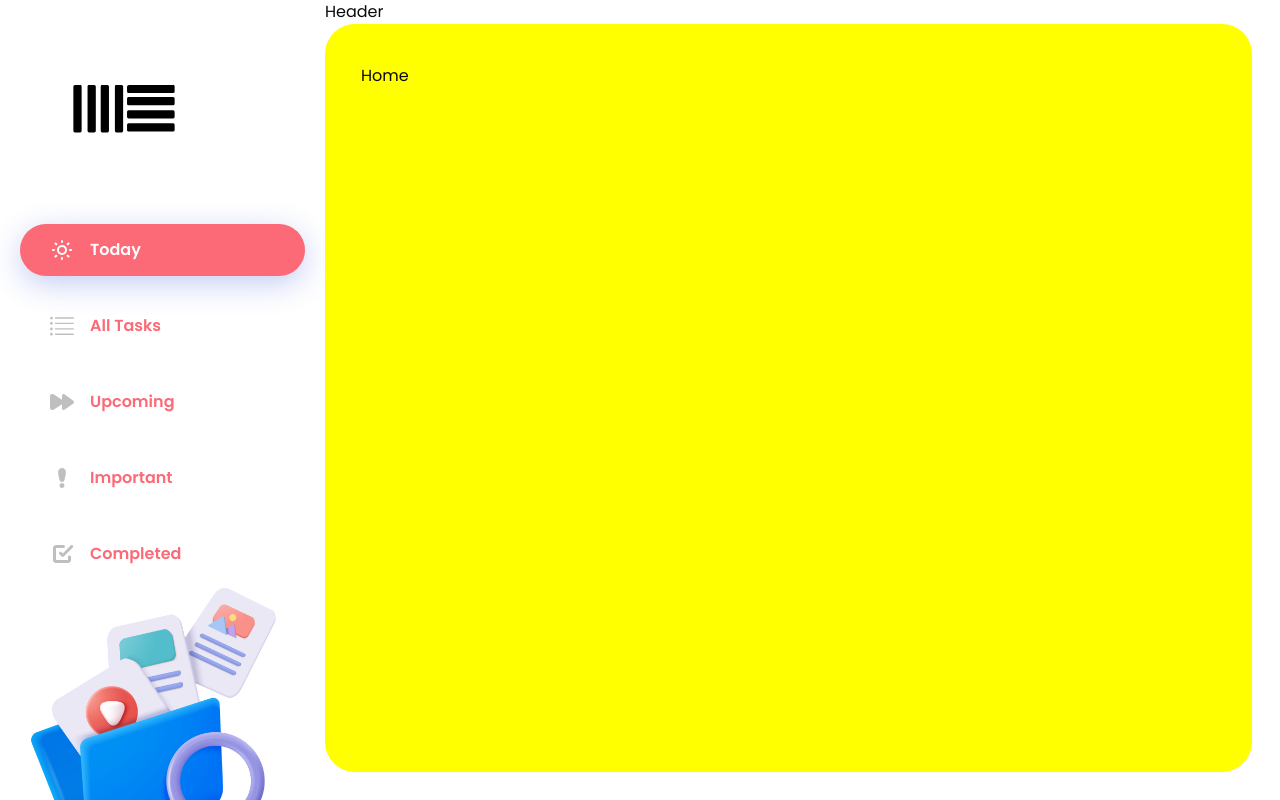
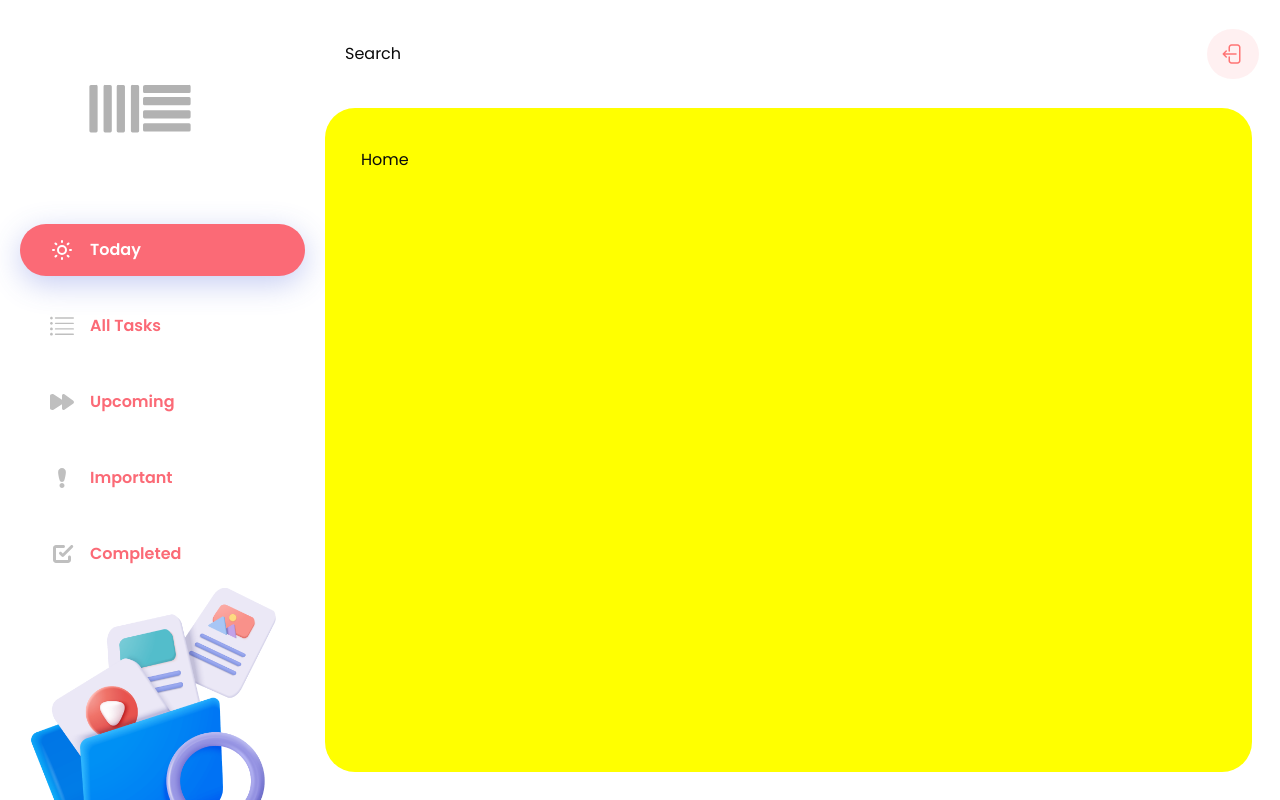
Before and after one commit to linwangboi/perdash, a Next.js app in the folder frontend/: page / in a window 1280 px wide. Built offline with nearby package versions, Linux system fonts and the light colour scheme.

Commit message:
feat: Header.jsx

```diff
--- a/frontend/app/(root)/layout.jsx
+++ b/frontend/app/(root)/layout.jsx
@@ -11,7 +11,7 @@ const layout = async ({children}) => {
         <Sidebar firstName={'Test'} email={'example@gmail.com'} />
         <section className='flex h-full flex-1 flex-col'>
             <MobileNav />
-            <Header />
+            <Header email={'example@gmail.com'} />
             <div className='main-content'>{children}</div>
         </section>
     </main>
--- a/frontend/app/globals.css
+++ b/frontend/app/globals.css
@@ -231,6 +231,16 @@
   .sidebar-user-avatar {
     @apply aspect-square w-10 rounded-full object-cover;
   }
+
+  .header {
+    @apply hidden items-center justify-between gap-5 p-5 sm:flex lg:py-7 xl:gap-10;
+  }
+  .header-wrapper {
+    @apply flex items-center justify-center min-w-fit gap-4;
+  }
+  .sign-out-button {
+    @apply flex items-center justify-center h-[52px] min-w-[54px] rounded-full bg-brand/10 p-0 text-brand shadow-none transition-all hover:bg-brand/20;
+  }
 }
 
 @media (min-width: 640px) {
--- a/frontend/components/Header.jsx
+++ b/frontend/components/Header.jsx
@@ -1,8 +1,20 @@
 import React from 'react'
+import Search from './Search'
+import { Button } from './ui/button';
+import Image from 'next/image';
 
-const Header = () => {
+const Header = ({email}) => {
   return (
-    <div>Header</div>
+    <header className='header'>
+      <Search />
+      <div className='header-wrapper'>
+        <form action={async () => {'use server'; }}>
+          <Button type='submit' className='sign-out-button'>
+            <Image src='/assets/logout.svg' alt='logo' width={24} height={24} className='w-6' />
+          </Button>
+        </form>
+      </div>
+    </header>
   )
 }
 
--- /dev/null
+++ b/frontend/components/Search.jsx
@@ -0,0 +1,9 @@
+import React from 'react'
+
+const Search = () => {
+  return (
+    <div>Search</div>
+  )
+}
+
+export default Search
--- a/frontend/components/Sidebar.jsx
+++ b/frontend/components/Sidebar.jsx
@@ -16,7 +16,7 @@ const Sidebar = ({ firstName, email }) => {
           alt="logo"
           width={160}
           height={50}
-          className="hidden h-auto ml-6 lg:block"
+          className="hidden h-auto ml-10 lg:block opacity-30"
         />
         <Image
           src="/assets/logo-full-red.svg"
@@ -56,8 +56,8 @@ const Sidebar = ({ firstName, email }) => {
       <div className='sidebar-user-info'>
         <Image src='/assets/avatar.png' alt='avatar' width={44} height={44} className="sidebar-user-avatar" />
         <div className="hidden lg:block">
-          <p className="subtitle-2 capitalize">first last</p>
-          <p className="caption">email@example.com</p>
+          <p className="subtitle-2 capitalize">{firstName}</p>
+          <p className="caption">{email}</p>
         </div>
       </div>
     </aside>
```
Also changed, not shown: frontend/public/assets/logout.svg (added).
